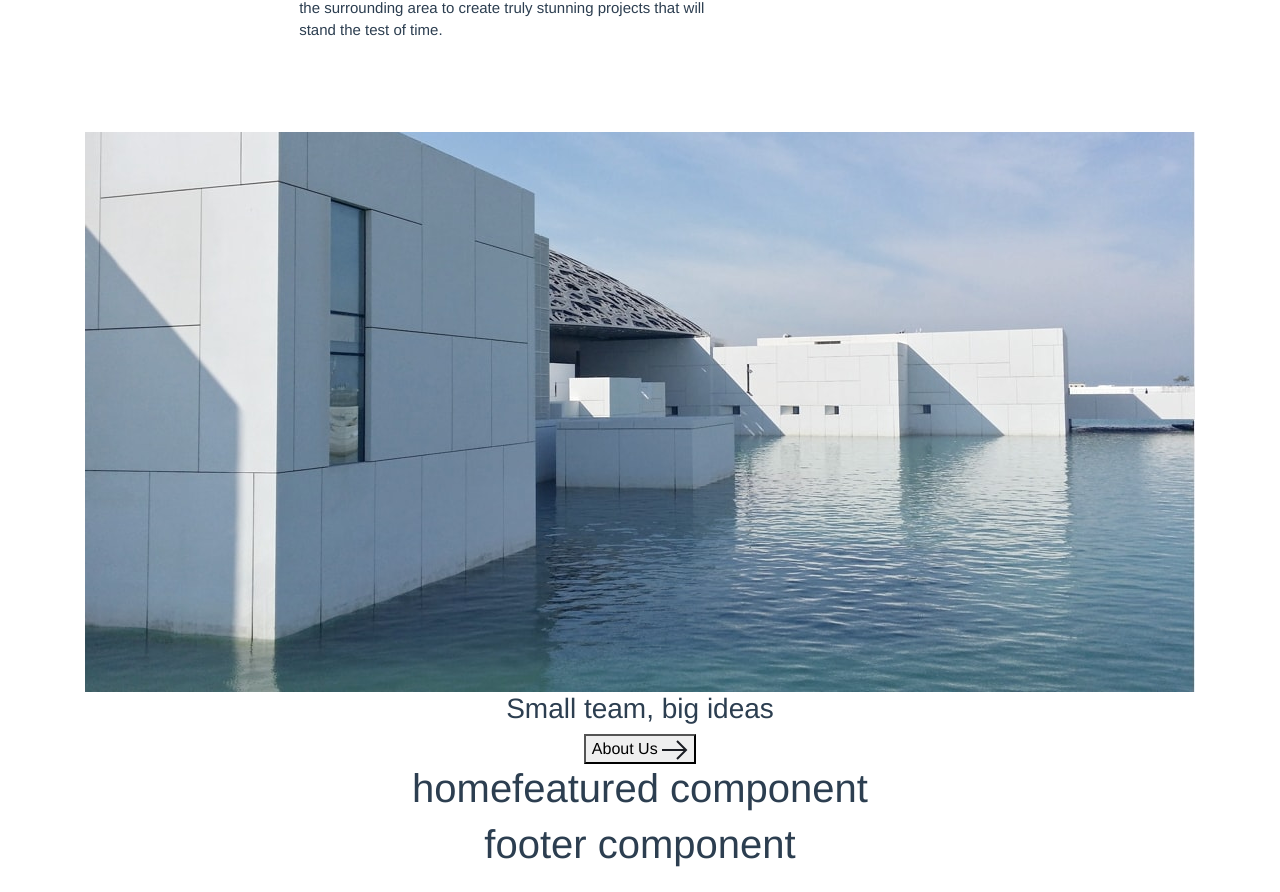
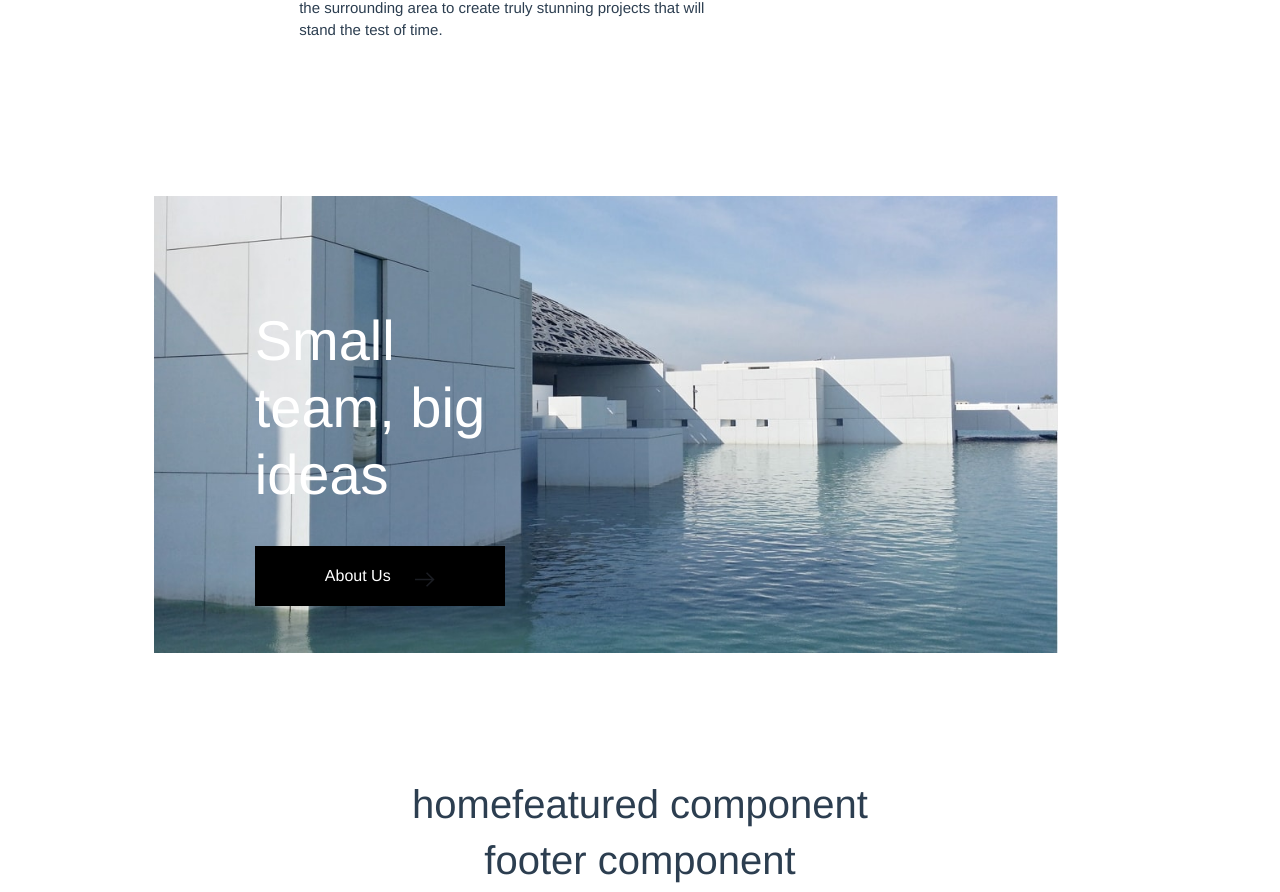
Before and after one commit to clf94-dev/arch-vue, a Vue app: page / in a window 1280 px wide. Shown: the part 874-1766 px from the top of the page. Built offline with nearby package versions, Linux system fonts and the light colour scheme.

Commit message:
added HomeTeam style

```diff
--- a/src/components/HomeTeam.vue
+++ b/src/components/HomeTeam.vue
@@ -1,13 +1,14 @@
 <template>
-  <b-container fluid>
-    <b-col class="team-cont">
-      <img :src="teamD" alt="team" />
-      <b-col class="team-text">
-        <h3>Small team, big ideas</h3>
-        <button @click="goToAbout()">
-          About Us <img :src="arrow" alt="arrow" />
-        </button>
-      </b-col> </b-col
+  <b-container fluid class="team-cont">
+    <b-row>
+      <b-col xs="12" sm="12" md="12" lg="12">
+        <img class="back-img" :src="teamD" alt="team" />
+        <div class="team-text">
+          <h3>Small team, big ideas</h3>
+          <button @click="goToAbout()">
+            About Us <img :src="arrow" alt="arrow" />
+          </button>
+        </div> </b-col></b-row
   ></b-container>
 </template>
 
@@ -28,4 +29,63 @@ export default {
 };
 </script>
 
-<style scoped></style>
+<style scoped>
+.team-cont {
+  padding: 5% 7%;
+}
+
+.team-cont .team-text {
+  padding: 10% 15%;
+  text-align: start !important;
+  z-index: 2 !important;
+  width: 60%;
+}
+.team-cont .back-img {
+  width: 80%;
+  position: absolute !important;
+  left: 7%;
+  z-index: -1;
+}
+.team-cont .team-text h3 {
+  font-weight: 300;
+  color: white;
+  padding-right: 30% !important;
+  font-size: 40px;
+  padding-bottom: 30px;
+}
+
+@media screen and (min-width: 1080px) {
+  .team-cont .team-text h3 {
+    padding-right: 40%;
+    font-size: 56px;
+  }
+}
+
+@media screen and (min-width: 756px) {
+  .team-cont .team-text h3 {
+    font-size: 56px;
+  }
+}
+
+.team-cont .team-text button {
+  width: 250px;
+  height: 60px;
+  background-color: #000000;
+  color: white;
+  cursor: pointer;
+  align-items: center !important;
+  border: 1px solid black;
+}
+
+.team-cont .team-text button img {
+  padding-top: 5px;
+  padding-left: 20px;
+  height: 20px;
+}
+
+.team-cont .team-text button:hover {
+  background-color: #707070;
+  color: white;
+  border-color: #707070;
+}
+</style>
```
